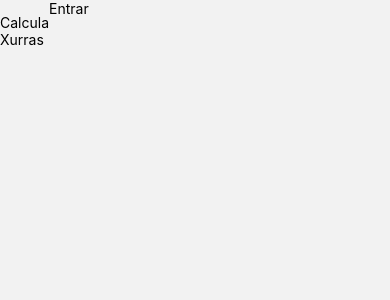
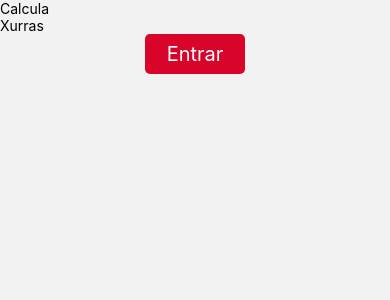
Before and after one commit to arthurzop/calcChurras-native, a React Native app: screen /home in a window 390 px wide. Shown: the top 300 px of the page. Built offline with nearby package versions, Linux system fonts and the light colour scheme.

Commit message:
estilizando o button

```diff
--- a/src/components/button/button.jsx
+++ b/src/components/button/button.jsx
@@ -1,11 +1,33 @@
-import { View, Pressable, Text } from "react-native";
+import { View, Pressable, Text, StyleSheet } from "react-native";
 
 export default function Button() {
   return (
-    <View>
-      <Pressable>
-        <Text>Entrar</Text>
+    <View style={style.buttonContainer}>
+      <Pressable style={style.button}>
+        <Text style={style.buttonText}>Entrar</Text>
       </Pressable>
     </View>
   );
 }
+
+const style = StyleSheet.create({
+    button: {
+        backgroundColor: '#d90429',
+        width: 100,
+        height: 40,
+        display: 'flex',
+        alignItems: 'center',
+        justifyContent: 'center',
+        paddingHorizontal: 20,
+        paddingVertical:   5,
+        borderRadius: 5
+    },
+    buttonContainer: {
+        display: 'flex',
+        alignItems: 'center'
+    },
+    buttonText: {
+        color: '#FFF',
+        fontSize: 20
+    }
+})
--- a/src/pages/home-page/home-page.jsx
+++ b/src/pages/home-page/home-page.jsx
@@ -5,10 +5,8 @@ import Button from "../../components/button/button"
 export default function HomePage(){
     return(
         <View>
-            <Text>
                 <Header/>
-                <Button label='label'/>
-            </Text>
+                <Button/>
         </View>
     )
 }
```
